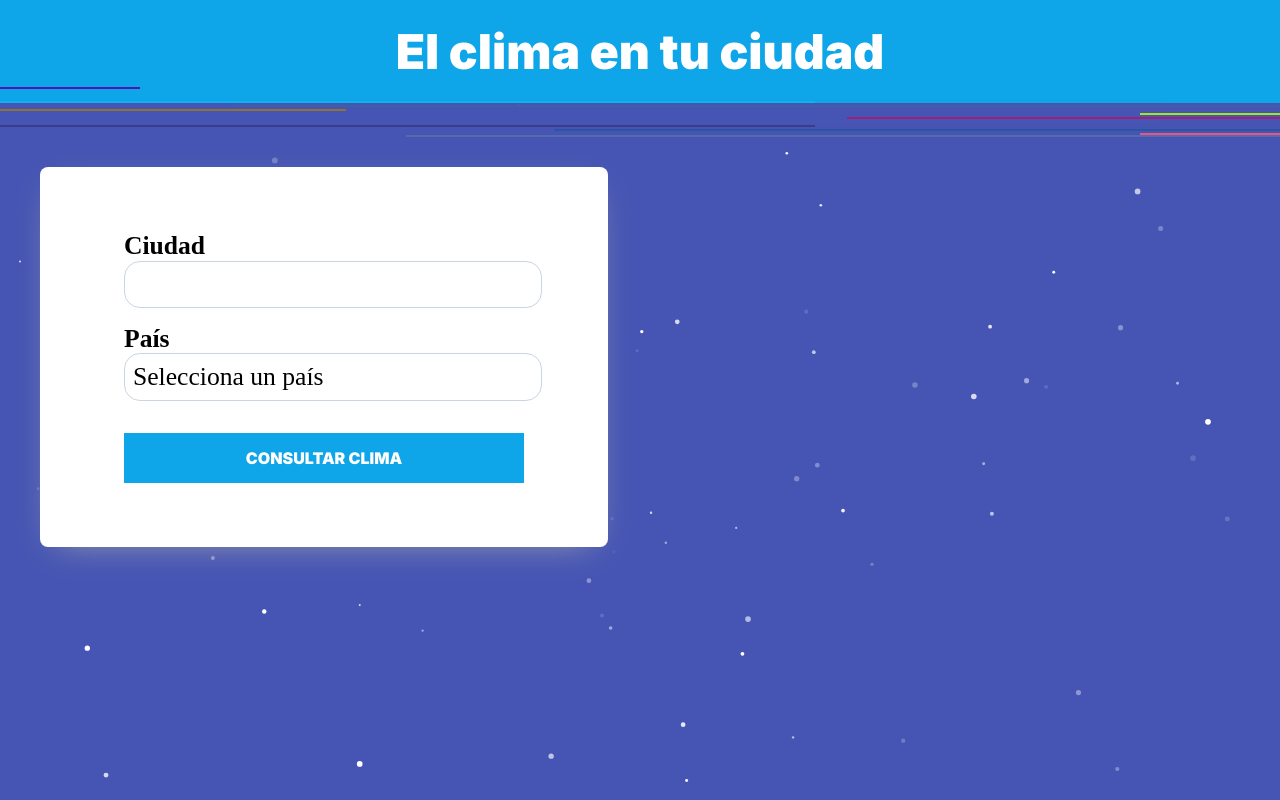
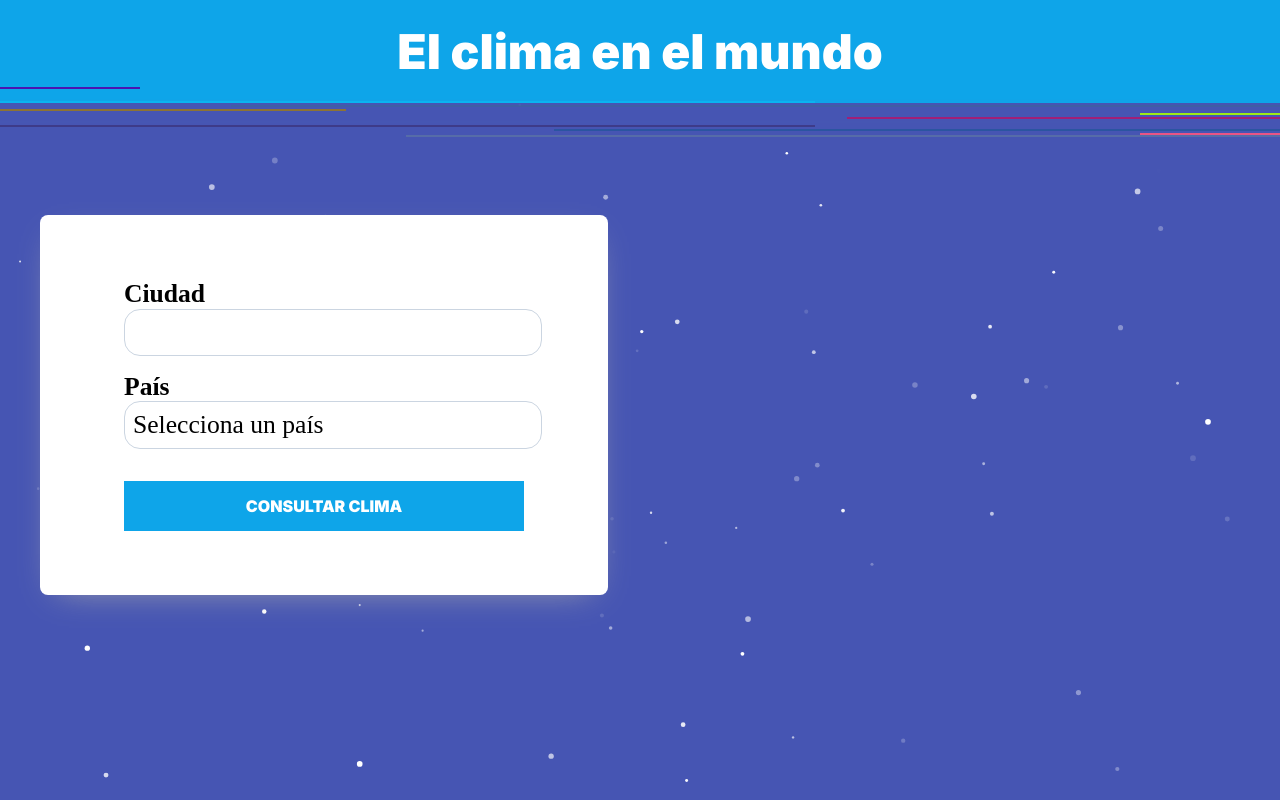
Before and after one commit to gomez-fernando/weather-app, a React (Vite) app: page / in a window 1280 px wide. Built offline with nearby package versions, Linux system fonts and the light colour scheme; a web font is replaced by a local one.

Commit message:
Change favicon

```diff
--- a/index.html
+++ b/index.html
@@ -2,7 +2,7 @@
 <html lang="en">
   <head>
     <meta charset="UTF-8" />
-    <link rel="icon" type="image/svg+xml" href="/src/favicon.svg" />
+    <link rel="icon" type="image/png" href="/src/assets/favicon.png" />
     <meta name="viewport" content="width=device-width, initial-scale=1.0" />
     <title>Weather App</title>
     <link rel="stylesheet" href="https://cdnjs.cloudflare.com/ajax/libs/modern-normalize/1.1.0/modern-normalize.min.css">
--- a/src/components/Header.jsx
+++ b/src/components/Header.jsx
@@ -4,7 +4,7 @@ const Header = () => {
   return (
     <>
       <header>
-        <h1>El clima en tu ciudad</h1>
+        <h1>El clima en el mundo</h1>
 
         <div id="light">
           <div id="lineh1"></div>
--- a/src/index.css
+++ b/src/index.css
@@ -25,7 +25,7 @@ header h1 {
   }
 }
 main {
-  margin: 4rem auto;
+  margin: 7rem auto;
   max-width: 1200px;
 }
 .container {
```
Also changed, not shown: src/assets/favicon.png (added).
